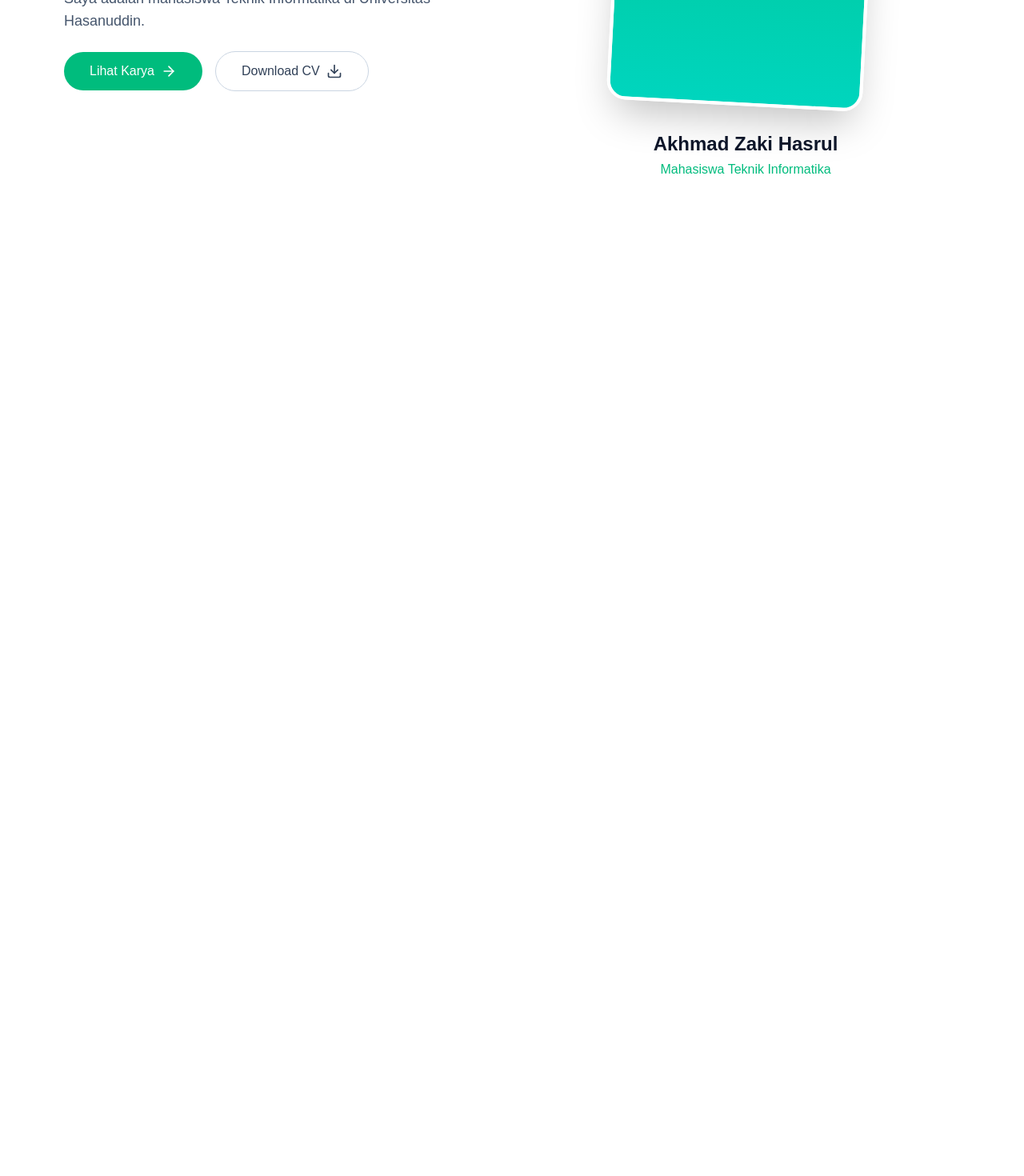
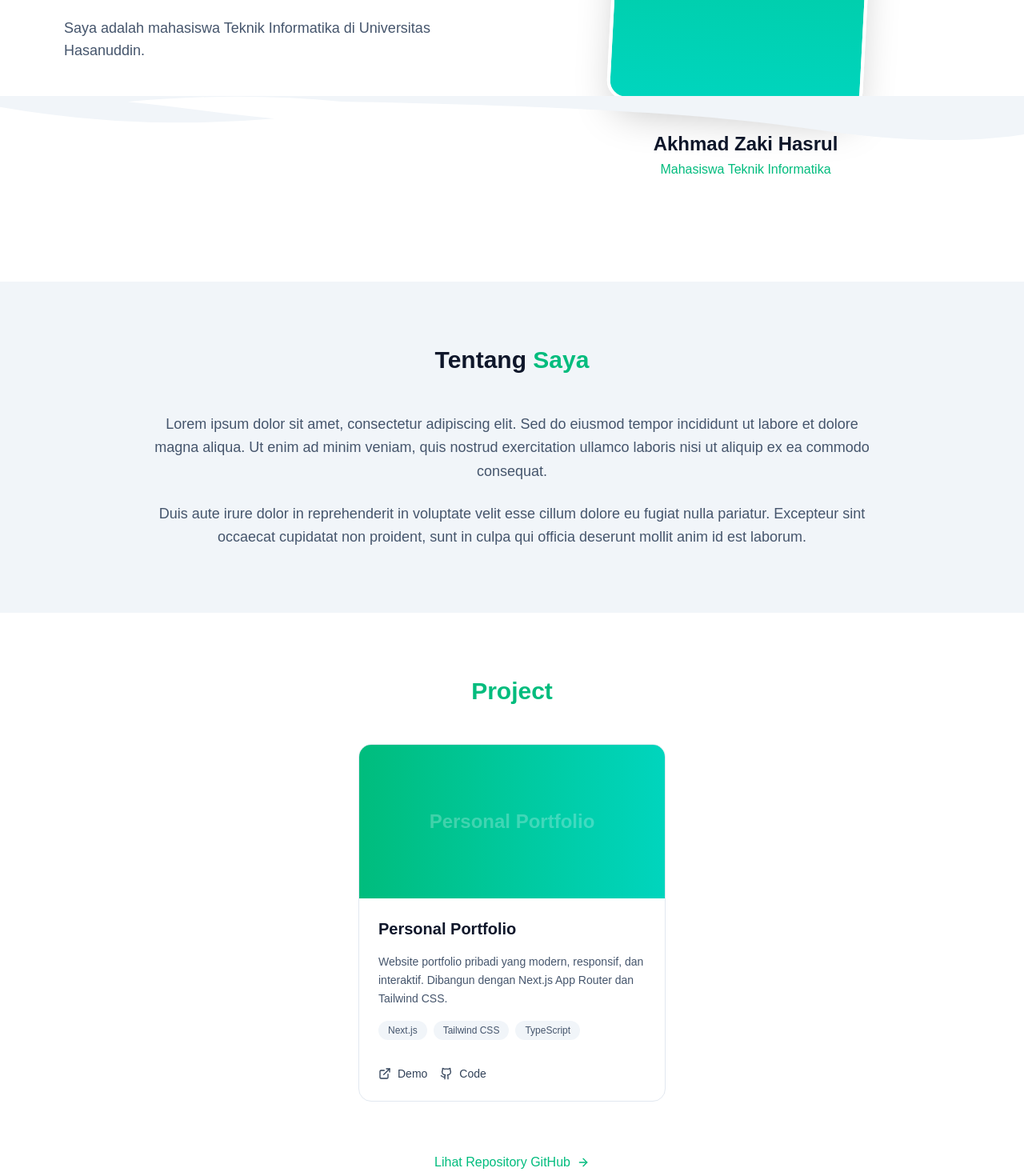
Before and after one commit to Nue4k/Portofolio-Nue, a Next.js app in the folder frontend/: page / in a window 1280 px wide. Shown: the part 620-2090 px from the top of the page at 80% size. Before the commit the page ends 972 px from the top, so only its background shows below. Built offline with nearby package versions, Linux system fonts and the light colour scheme.

Commit message:
Implement About and Project components, refine Hero layout

```diff
--- a/frontend/app/page.tsx
+++ b/frontend/app/page.tsx
@@ -1,9 +1,13 @@
 import Hero from "@/components/Hero";
+import About from "@/components/About";
+import Portfolio from "@/components/Portfolio";
 
 export default function Home() {
   return (
     <main className="bg-white dark:bg-slate-900 min-h-screen">
       <Hero />
+      <About />
+      <Portfolio />
     </main>
   );
 }
--- /dev/null
+++ b/frontend/src/components/About.tsx
@@ -0,0 +1,26 @@
+export default function About() {
+    return (
+        <section id="about" className="py-20 px-8 md:px-20 w-full bg-slate-100 dark:bg-slate-800">
+            <div className="max-w-6xl mx-auto">
+
+                {/* Judul Section */}
+                <h2 className="text-3xl font-bold text-center mb-12 text-slate-900 dark:text-white">
+                    Tentang <span className="text-emerald-500">Saya</span>
+                </h2>
+
+                {/* Deskripsi Diri (Centered) */}
+                <div className="max-w-4xl mx-auto space-y-6 text-center">
+                    <p className="text-slate-600 dark:text-slate-400 text-lg leading-relaxed">
+                        Lorem ipsum dolor sit amet, consectetur adipiscing elit. Sed do eiusmod tempor incididunt ut labore et dolore magna aliqua.
+                        Ut enim ad minim veniam, quis nostrud exercitation ullamco laboris nisi ut aliquip ex ea commodo consequat.
+                    </p>
+                    <p className="text-slate-600 dark:text-slate-400 text-lg leading-relaxed">
+                        Duis aute irure dolor in reprehenderit in voluptate velit esse cillum dolore eu fugiat nulla pariatur.
+                        Excepteur sint occaecat cupidatat non proident, sunt in culpa qui officia deserunt mollit anim id est laborum.
+                    </p>
+                </div>
+
+            </div>
+        </section>
+    );
+}
--- a/frontend/src/components/Hero.tsx
+++ b/frontend/src/components/Hero.tsx
@@ -1,5 +1,4 @@
 import Link from 'next/link';
-import { ArrowRight, Download } from 'lucide-react';
 
 export default function Hero() {
     return (
@@ -12,7 +11,7 @@ export default function Hero() {
                 </h2>
                 <h1 className="text-4xl md:text-6xl font-bold text-slate-900 dark:text-white leading-tight">
                     Saya adalah <br />
-                    <span className="bg-clip-text text-transparent bg-gradient-to-r from-emerald-500 to-teal-400">
+                    <span className="bg-clip-text text-transparent bg-linear-to-r from-emerald-500 to-teal-400">
                         Mahasiswa Teknik Informatika
                     </span>
                 </h1>
@@ -21,26 +20,14 @@ export default function Hero() {
                 </p>
 
                 {/* Tombol CTA (Call to Action) */}
-                <div className="flex flex-col sm:flex-row items-center gap-4 justify-center md:justify-start">
-                    <Link
-                        href="#portfolio"
-                        className="px-8 py-3 rounded-full bg-emerald-500 hover:bg-emerald-600 text-white font-medium transition-all flex items-center gap-2"
-                    >
-                        Lihat Karya <ArrowRight size={20} />
-                    </Link>
-                    <button
-                        className="px-8 py-3 rounded-full border border-slate-300 dark:border-slate-700 hover:border-emerald-500 hover:text-emerald-500 transition-all flex items-center gap-2 text-slate-700 dark:text-slate-300"
-                    >
-                        Download CV <Download size={20} />
-                    </button>
-                </div>
+
             </div>
 
             {/* Bagian Kanan: Foto Profil Kotak */}
             <div className="flex-1 relative flex flex-col items-center">
 
                 {/* Kotak Foto (Rasio 9:16) */}
-                <div className="relative w-64 h-[28rem] md:w-80 md:h-[35rem] mx-auto bg-gradient-to-b from-emerald-500 to-teal-400 rounded-3xl overflow-hidden border-4 border-white dark:border-slate-800 shadow-2xl rotate-3 hover:rotate-0 transition-all duration-500">
+                <div className="relative w-64 h-112 md:w-80 md:h-140 mx-auto bg-linear-to-b from-emerald-500 to-teal-400 rounded-3xl overflow-hidden border-4 border-white dark:border-slate-800 shadow-2xl rotate-3 hover:rotate-0 transition-all duration-500">
                     {/* Placeholder Initial */}
                     <div className="w-full h-full flex items-center justify-center text-white text-8xl font-bold opacity-20 select-none">
                         AZ
@@ -59,6 +46,13 @@ export default function Hero() {
 
             </div>
 
+
+            {/* Wave Separator */}
+            <div className="absolute bottom-0 left-0 w-full overflow-hidden leading-0">
+                <svg data-name="Layer 1" xmlns="http://www.w3.org/2000/svg" viewBox="0 0 1200 120" preserveAspectRatio="none" className="relative block w-[calc(100%+1.3px)] h-[60px]">
+                    <path d="M321.39,56.44c-58-10.79-114.16-30.13-172-41.86,82.39-16.72,168.19-17.73,250.45-.39C823.78,31,906.67,72,985.66,92.83c70.05,18.48,146.53,26.09,214.34,3V0H0V27.35A600.21,600.21,0,0,0,321.39,56.44Z" className="fill-slate-100 dark:fill-slate-800"></path>
+                </svg>
+            </div>
         </section>
     );
 }
--- a/frontend/src/components/Navbar.tsx
+++ b/frontend/src/components/Navbar.tsx
@@ -2,12 +2,12 @@
 
 import { useState } from 'react';
 import Link from 'next/link';
-import { Menu, X, Github, Linkedin, Instagram, Code2 } from 'lucide-react';
+import { Menu, X, Github, Linkedin, Instagram, Mail, Code2 } from 'lucide-react';
 
 const navLinks = [
     { name: 'Home', href: '/' },
+    { name: 'Project', href: '#project' },
     { name: 'About', href: '#about' },
-    { name: 'Portfolio', href: '#portfolio' },
     { name: 'Certificates', href: '#certificates' },
 ];
 
@@ -20,8 +20,8 @@ export default function Navbar() {
                 <div className="flex items-center justify-between h-16">
 
                     {/* LOGO */}
-                    <div className="flex-shrink-0">
-                        <Link href="/" className="flex items-center gap-2 text-2xl font-bold bg-clip-text text-transparent bg-gradient-to-r from-emerald-500 to-teal-400">
+                    <div className="shrink-0">
+                        <Link href="/" className="flex items-center gap-2 text-2xl font-bold bg-clip-text text-transparent bg-linear-to-r from-emerald-500 to-teal-400">
                             <Code2 className="text-emerald-500" /> Nue4k.
                         </Link>
                     </div>
@@ -51,6 +51,9 @@ export default function Navbar() {
                         </a>
                         <a href="#" className="text-slate-500 hover:text-blue-500 transition-colors">
                             <Instagram size={20} />
+                        </a>
+                        <a href="mailto:akhmadzakihasrul@gmail.com" className="text-slate-500 hover:text-blue-500 transition-colors">
+                            <Mail size={20} />
                         </a>
                     </div>
 
--- /dev/null
+++ b/frontend/src/components/Portfolio.tsx
@@ -0,0 +1,77 @@
+import { ExternalLink, Github, ArrowRight } from 'lucide-react';
+import Link from 'next/link';
+
+export default function Portfolio() {
+    const projects = [
+        {
+            title: "Personal Portfolio",
+            desc: "Website portfolio pribadi yang modern, responsif, dan interaktif. Dibangun dengan Next.js App Router dan Tailwind CSS.",
+            tech: ["Next.js", "Tailwind CSS", "TypeScript"],
+            color: "from-emerald-500 to-teal-400"
+        },
+    ];
+
+    return (
+        <section id="portfolio" className="py-20 px-8 md:px-20 w-full bg-white dark:bg-slate-900">
+            <div className="max-w-6xl mx-auto">
+
+                {/* Judul Section */}
+                <h2 className="text-3xl font-bold text-center mb-12 text-slate-900 dark:text-white">
+                    <span className="text-emerald-500">Project</span>
+                </h2>
+
+                {/* Grid Projects */}
+                <div className="flex flex-wrap justify-center gap-8">
+                    {projects.map((project, index) => (
+                        <div
+                            key={index}
+                            className="group w-full max-w-sm bg-white dark:bg-slate-800 rounded-2xl overflow-hidden border border-slate-200 dark:border-slate-700 hover:border-emerald-500 dark:hover:border-emerald-500 transition-all duration-300 hover:shadow-xl hover:-translate-y-2"
+                        >
+                            {/* Gambar/Thumbnail Dummy */}
+                            <div className={`h-48 w-full bg-linear-to-r ${project.color} flex items-center justify-center`}>
+                                <span className="text-white font-bold text-2xl opacity-25">{project.title}</span>
+                            </div>
+
+                            {/* Content */}
+                            <div className="p-6 space-y-4">
+                                <h3 className="text-xl font-bold text-slate-900 dark:text-white group-hover:text-emerald-500 transition-colors">
+                                    {project.title}
+                                </h3>
+                                <p className="text-slate-600 dark:text-slate-400 text-sm leading-relaxed">
+                                    {project.desc}
+                                </p>
+
+                                {/* Tech Stack Tags */}
+                                <div className="flex flex-wrap gap-2">
+                                    {project.tech.map((t, i) => (
+                                        <span key={i} className="px-3 py-1 text-xs font-medium rounded-full bg-slate-100 dark:bg-slate-700 text-slate-600 dark:text-slate-300">
+                                            {t}
+                                        </span>
+                                    ))}
+                                </div>
+
+                                {/* Link Buttons */}
+                                <div className="pt-4 flex items-center gap-4">
+                                    <Link href="#" className="flex items-center gap-2 text-sm font-medium text-slate-700 dark:text-slate-300 hover:text-emerald-500 transition-colors">
+                                        <ExternalLink size={16} /> Demo
+                                    </Link>
+                                    <Link href="#" className="flex items-center gap-2 text-sm font-medium text-slate-700 dark:text-slate-300 hover:text-emerald-500 transition-colors">
+                                        <Github size={16} /> Code
+                                    </Link>
+                                </div>
+                            </div>
+                        </div>
+                    ))}
+                </div>
+
+                {/* Tombol Lihat Selengkapnya (Opsional) */}
+                <div className="mt-16 text-center">
+                    <Link href="#" className="inline-flex items-center gap-2 text-emerald-500 font-medium hover:underline hover:underline-offset-4">
+                        Lihat Repository GitHub <ArrowRight size={16} />
+                    </Link>
+                </div>
+
+            </div>
+        </section>
+    );
+}
```
